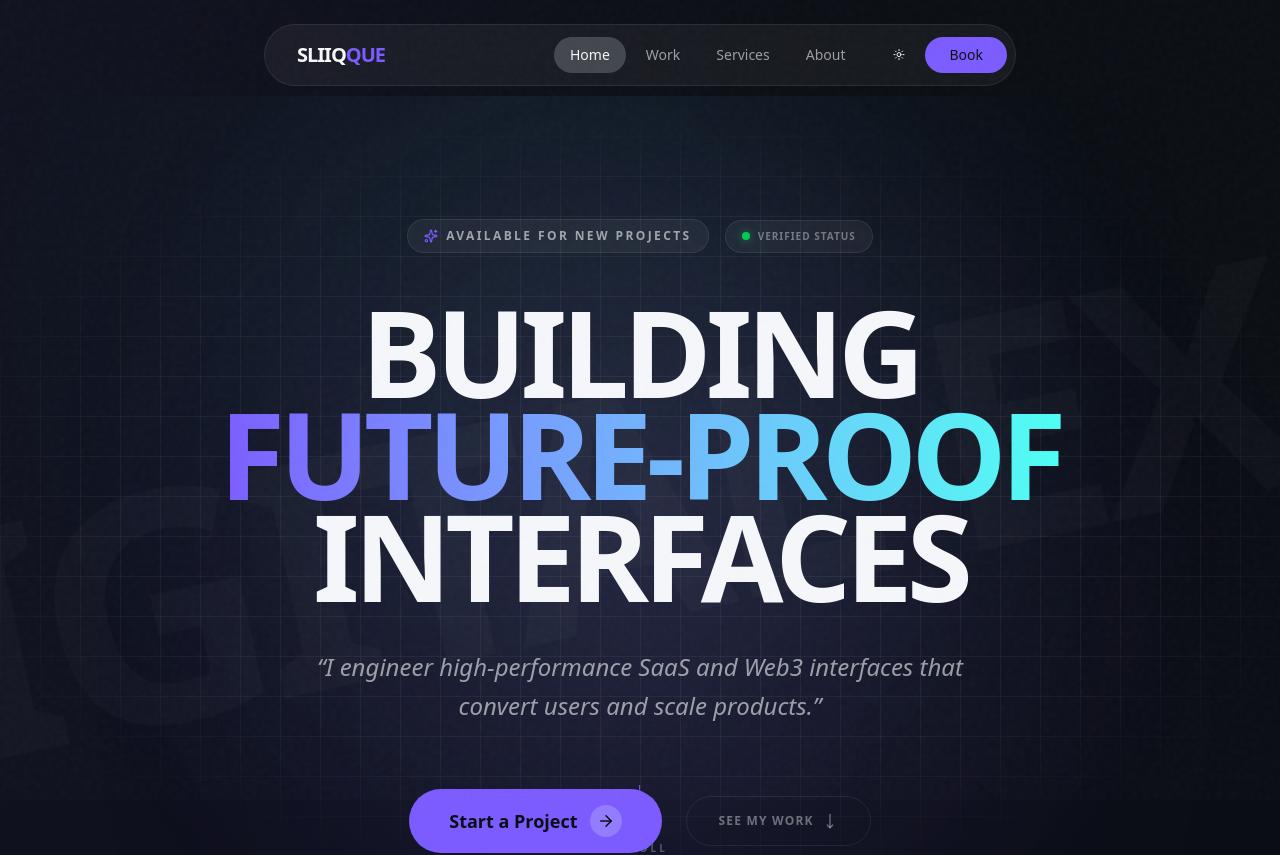
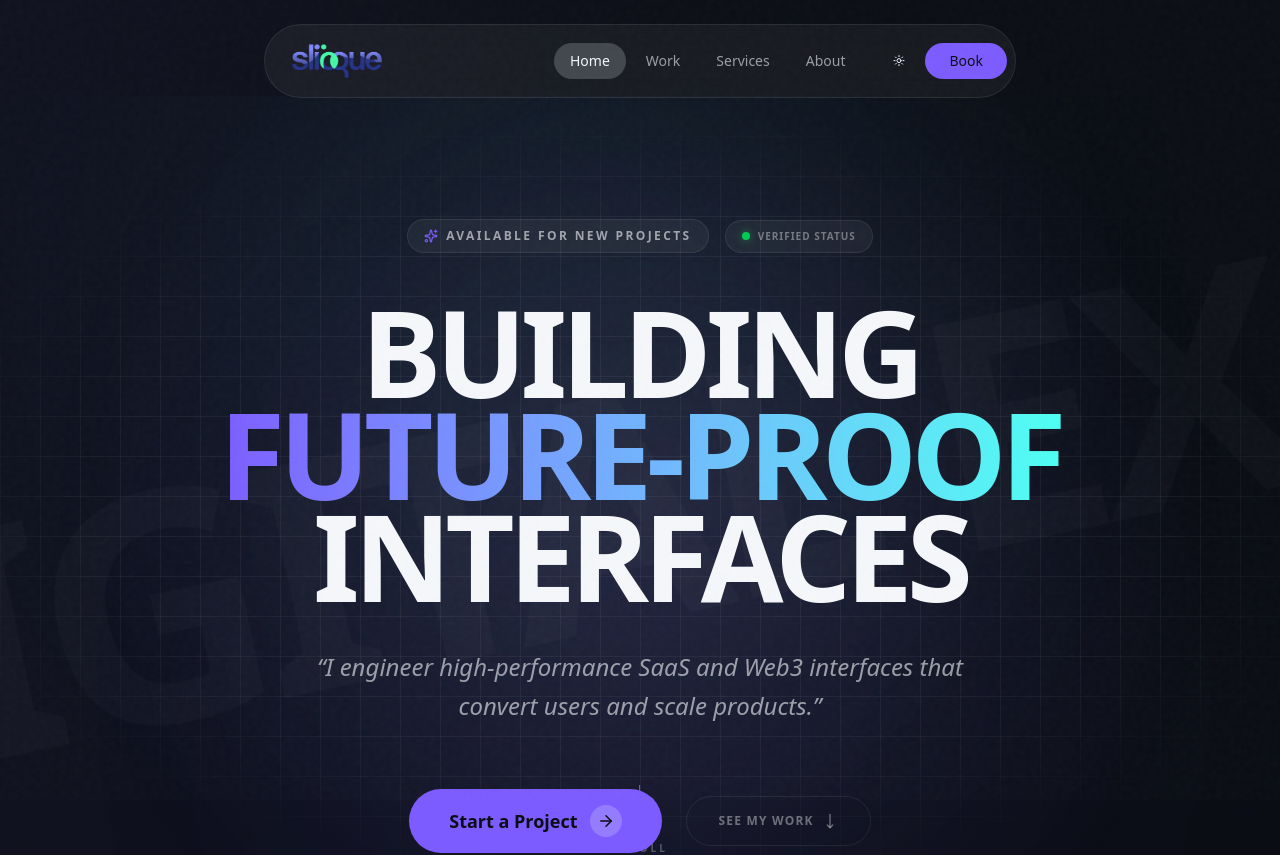
Before and after one commit to sliiqque/brand-portfolio, a Next.js app: page / in a window 1280 px wide. Shown: the top 855 px of the page. Built offline with nearby package versions, Linux system fonts and the light colour scheme.

Commit message:
feat: replace text logo with image logo in navbar and footer
Add logo.webp asset and update Navbar and Footer components to display the logo image using Next.js Image component instead of text. This provides a more polished and brand-consistent visual identity.

```diff
--- a/src/components/ui/Footer.tsx
+++ b/src/components/ui/Footer.tsx
@@ -1,4 +1,5 @@
 import Link from "next/link";
+import Image from "next/image";
 import { Github, Twitter, Linkedin, ArrowUpRight } from "lucide-react";
 
 import { NAVIGATION, SERVICES } from "@/lib/constants";
@@ -16,13 +17,23 @@ export function Footer() {
           <div className="md:col-span-5">
             <Link
               href="/"
-              className="text-3xl font-black tracking-tighter mb-8 block group"
+              className="flex items-center gap-3 mb-8 group"
               aria-label="SLIIQQUE Home"
             >
-              SLIIQ
-              <span className="text-accent-violet group-hover:text-accent-cyan transition-colors duration-500">
-                QUE
-              </span>
+              <div className="relative w-40 h-16 overflow-hidden rounded-xl">
+                <Image
+                  src="/logo.webp"
+                  alt="SLIIQQUE Logo"
+                  fill
+                  className="object-cover"
+                />
+              </div>
+              {/* <span className="text-4xl font-black tracking-tighter">
+                SLIIQ
+                <span className="text-accent-violet group-hover:text-accent-cyan transition-colors duration-500">
+                  QUE
+                </span>
+              </span> */}
             </Link>
             <p className="text-xl text-foreground/60 max-w-md mb-10 leading-relaxed">
               Engineering high-performance SaaS and Web3 interfaces that convert
--- a/src/components/ui/Navbar.tsx
+++ b/src/components/ui/Navbar.tsx
@@ -2,6 +2,7 @@
 
 import React, { useState } from "react";
 import Link from "next/link";
+import Image from "next/image";
 import { usePathname } from "next/navigation";
 import { cn } from "@/lib/utils";
 import { Button } from "./Button";
@@ -38,13 +39,24 @@ export function Navbar() {
       >
         <Link
           href="/"
-          className="px-6 py-2 text-xl font-bold tracking-tighter group"
+          className="px-4 py-2 flex items-center gap-2 group"
           onClick={() => setIsOpen(false)}
         >
-          SLIIQ
-          <span className="text-accent-violet group-hover:text-accent-cyan transition-colors">
-            QUE
-          </span>
+          <div className="relative w-24 h-10 overflow-hidden rounded-lg">
+            <Image
+              src="/logo.webp"
+              alt="SLIIQQUE Logo"
+              fill
+              className="object-cover"
+              priority
+            />
+          </div>
+          {/* <span className="text-2xl font-bold tracking-tighter">
+            SLIIQ
+            <span className="text-accent-violet group-hover:text-accent-cyan transition-colors">
+              QUE
+            </span>
+          </span> */}
         </Link>
 
         {/* Desktop Nav */}
```
Also changed, not shown: public/logo.webp (added).
